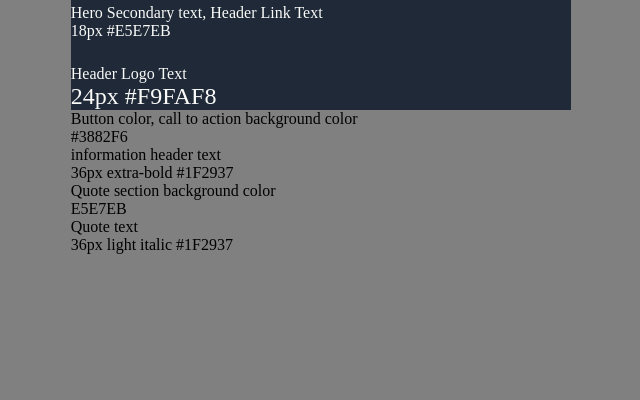
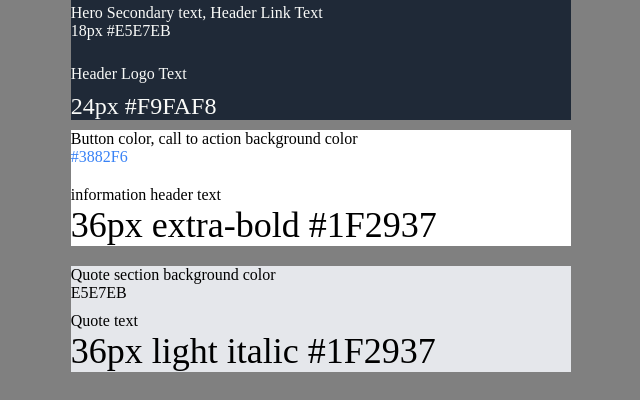
Before and after one commit to humdoody87/Project-Landing-Page2, a plain HTML site: page index.html in a window 1280 px wide. Shown: the part 520-920 px from the top of the page, without its empty margins (319-959 px from the left). Before the commit the page ends 800 px from the top, so only its background shows below. Drawn offline with Linux system fonts and the light colour scheme.

Commit message:
Finish draft for Project Landing Page 2. Corrections and adjustments will be added soon.

```diff
--- a/index.html
+++ b/index.html
@@ -28,7 +28,7 @@
 
         </div>
 
-        <div class="3rd-Sect">
+        <div class="thirdSect">
 
             <div class="part1">Button color, call to action background color</div>
             <div class="part2">#3882F6</div>
@@ -37,7 +37,7 @@
 
         </div>
 
-        <div class="4th-Sect">
+        <div class="fourthSect">
 
             <div class="section1">Quote section background color</div>
             <div class="section2">E5E7EB</div>
--- a/styles.css
+++ b/styles.css
@@ -59,3 +59,54 @@ body {
     color: #F9FAF8;
 
 }
+
+.smaller-4 {
+
+    margin-bottom: 10px;
+
+}
+
+.thirdSect {
+
+    background-color: white;
+
+}
+
+.part1 {
+
+    margin-top: 10px;
+
+}
+
+.part2 {
+
+    margin-bottom: 20px;
+    color:#3882F6;
+}
+
+.part4 {
+
+    font-size: 36px;
+    font-weight: extra bold;
+    margin-bottom: 20px;
+
+}
+
+.fourthSect {
+
+    background-color: #E5E7EB;
+
+}
+
+.section2 {
+
+    margin-bottom: 10px;
+
+}
+
+.section4 {
+
+    font-size: 36px;
+    margin-bottom: 20px;
+
+}
```
